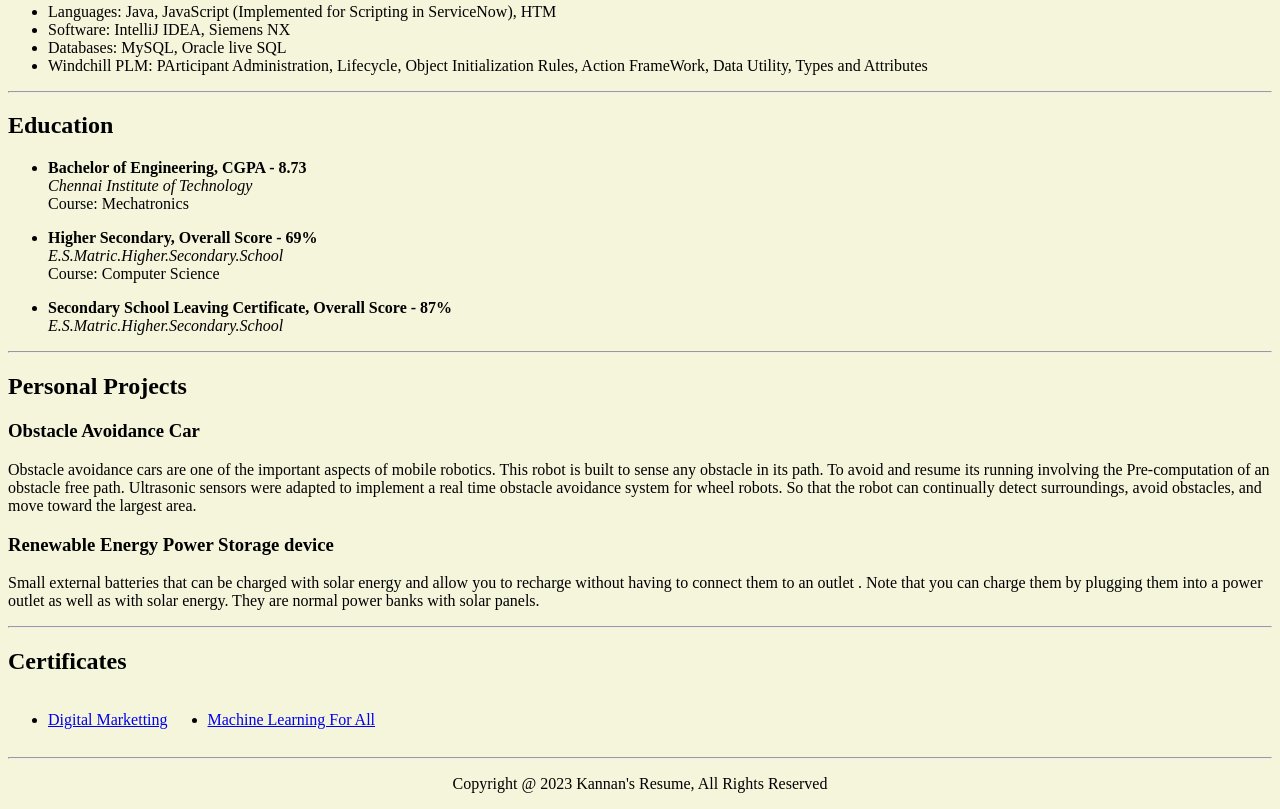
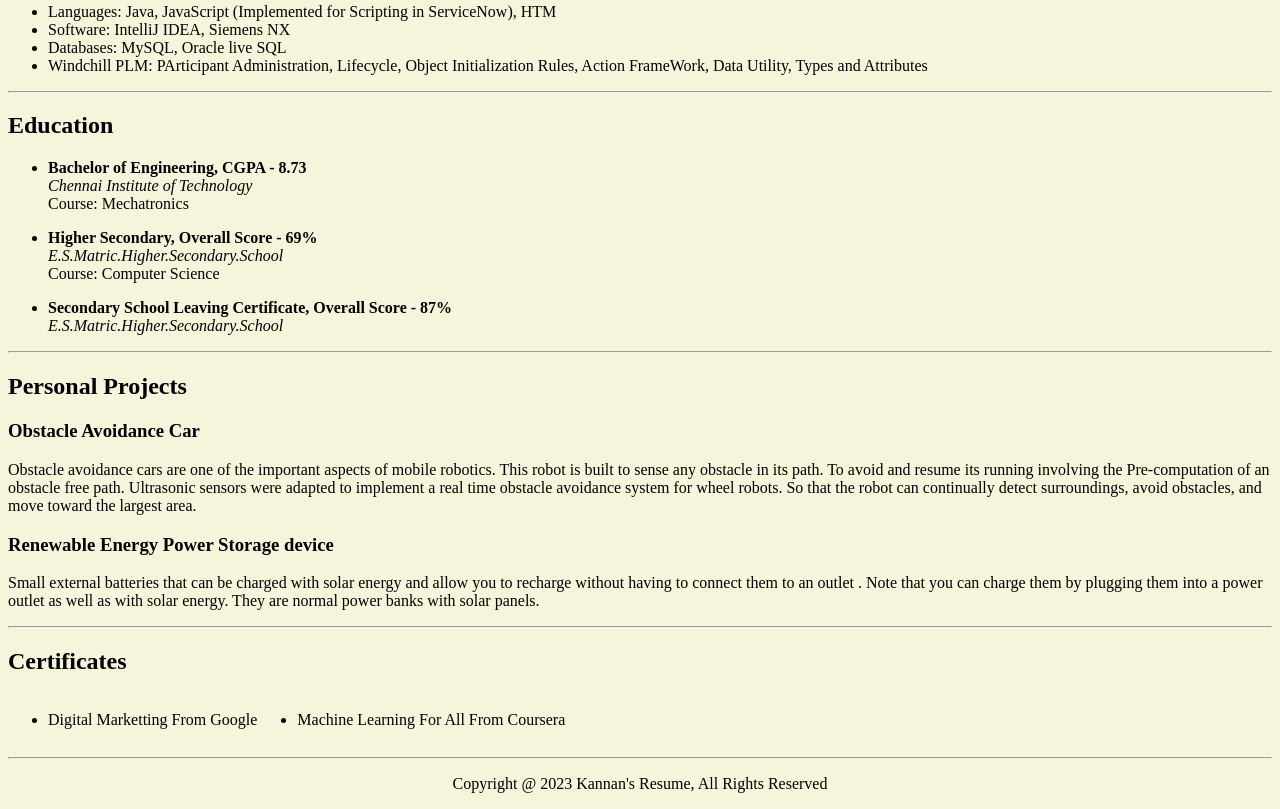
Before and after one commit to KandyKannan/HTML-portfolio, a plain HTML site: page index.html in a window 1280 px wide. Shown: the part 633-1442 px from the top of the page. Drawn offline with Linux system fonts and the light colour scheme.

Commit message:
index.html

```diff
--- a/index.html
+++ b/index.html
@@ -77,12 +77,12 @@
     <div style="width: 50%;">
         <div style="width: 25;float:left;">
             <ul>
-                <li><a href="certificate (1).pdf">Digital Marketting</a></li>
+                <li>Digital Marketting From Google</li>
             </ul>
         </div>
         <div style="width: 25;float: left;">
             <ul>
-                <li><a href="Coursera LQQVBR6BAXWP (1).pdf">Machine Learning For All</a></li>
+                <li>Machine Learning For All From Coursera</li>
             </ul>
         </div>
     </div>
```
